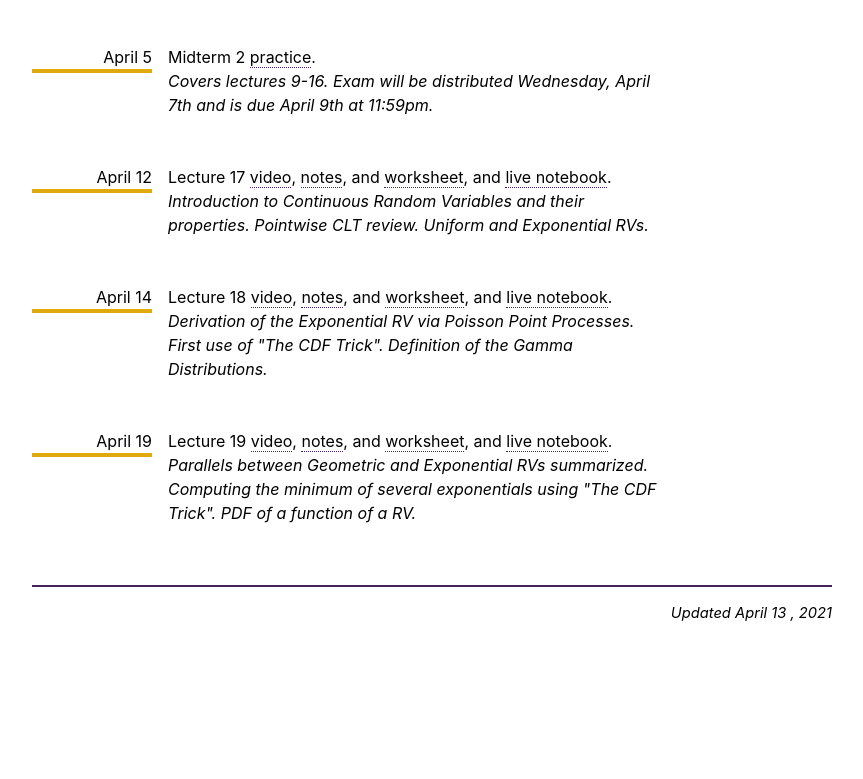
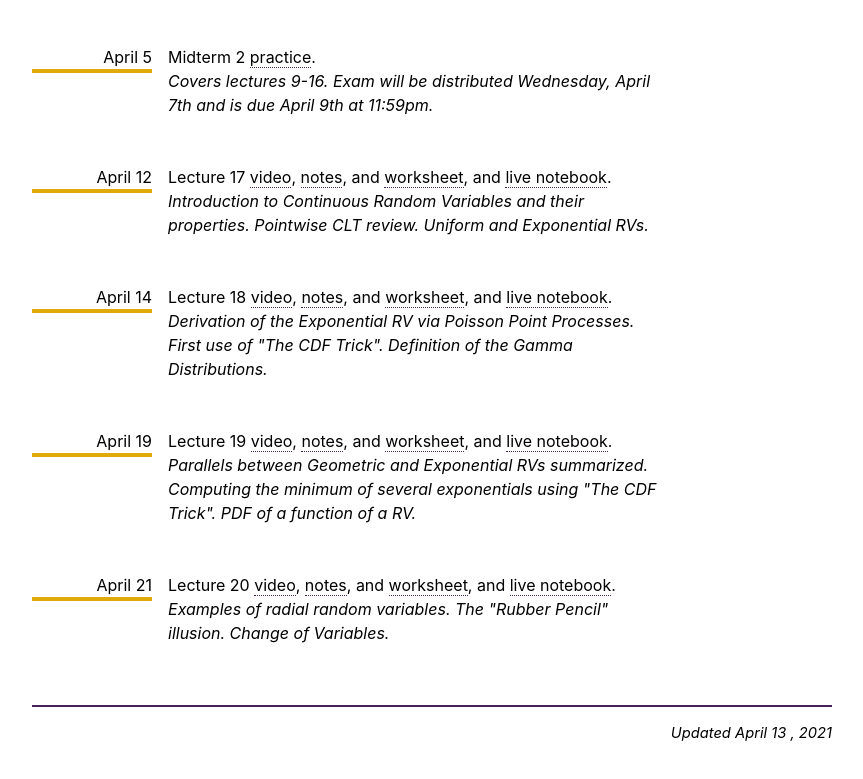
Before and after one commit to AMAT362/AMAT362.github.io, a plain HTML site: page index.html in a window 1280 px wide. Shown: the part 2425-3204 px from the top of the page, without its empty margins (208-1071 px from the left). Before the commit the page ends 3088 px from the top, so only its background shows below. Drawn offline with Linux system fonts and the light colour scheme.

Commit message:
lecture20

```diff
--- a/index.html
+++ b/index.html
@@ -186,6 +186,11 @@
 <dd> Parallels between Geometric and Exponential RVs summarized. Computing the minimum of several exponentials using "The CDF Trick". PDF of a function of a RV. </dd>
 <dd>&nbsp;</dd>
 
+<dt>April 21 </dt>
+<dd> Lecture 20 <a href="https://youtu.be/4SnViCsLknk">video</a>, <a href="lectures/AMAT362-Lecture-20.pdf">notes</a>, and <a href="worksheets/AMAT362-WS20.pdf">worksheet</a>, and <a href="lectures/Lecture20-live.pdf">live notebook</a>. </dd>
+<dd> Examples of radial random variables. The "Rubber Pencil" illusion. Change of Variables. </dd>
+<dd>&nbsp;</dd>
+
 </dl>
 
 </div>
```
Also changed, not shown: 1 other file.
